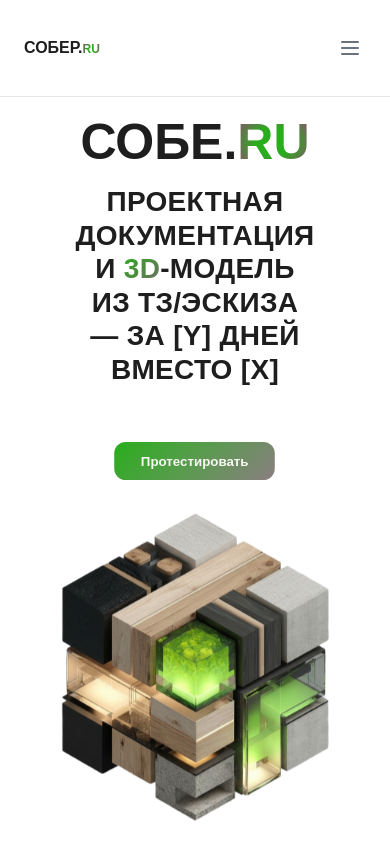
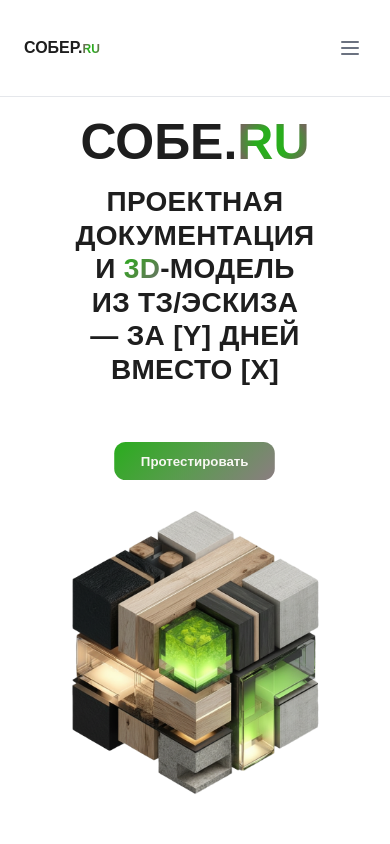
Before and after one commit to keeendaaa/sobirai_landing, a React (Vite) app: page / in a window 390 px wide. Shown: the top 844 px of the page. Built offline with nearby package versions, Linux system fonts and the light colour scheme; a web font is replaced by a local one.

Commit message:
debug adaptive

```diff
--- a/src/index.css
+++ b/src/index.css
@@ -76,6 +76,10 @@
     overflow-x: hidden;
 }
 
+html {
+    overflow-x: hidden;
+}
+
 .container {
     max-width: 1440px;
     margin: 0 auto;
@@ -485,6 +489,8 @@
     font-weight: 800;
     text-transform: uppercase;
     margin-bottom: 40px;
+    overflow-wrap: anywhere;
+    word-break: break-word;
 }
 
 .section-title.white {
@@ -603,6 +609,8 @@
     margin: 40px auto;
     text-align: center;
     line-height: 1.8;
+    overflow-wrap: anywhere;
+    word-break: break-word;
 }
 
 .how-it-works .section-description {
@@ -675,6 +683,8 @@
     margin-bottom: 40px;
     color: #F8F7F3;
     margin-top: 10px;
+    overflow-wrap: anywhere;
+    word-break: break-word;
 }
 
 .what-we-offer .section-subtitle {
@@ -734,6 +744,7 @@
     padding: 80px 0;
     color: var(--secondary-color);
     position: relative;
+    overflow-x: hidden;
 }
 
 .problems .section-title {
@@ -765,11 +776,14 @@
     flex-direction: column;
     gap: 40px;
     margin-top: 40px;
+    width: 100%;
 }
 
 .problem-card {
     padding: 20px 0;
     max-width: 520px;
+    width: 100%;
+    box-sizing: border-box;
 }
 
 .problem-card:nth-child(1) {
@@ -1314,9 +1328,9 @@
 }
 
 .footer-logo {
-    width: 100vw;
-    margin-left: calc(50% - 50vw);
-    margin-right: calc(50% - 50vw);
+    width: 100%;
+    margin-left: 0;
+    margin-right: 0;
     text-align: center;
     opacity: 0.31;
 }
@@ -1451,6 +1465,13 @@
         font-size: 20px;
     }
 
+    .problems .section-title,
+    .problems .section-description {
+        text-align: center;
+        margin-left: auto;
+        margin-right: auto;
+    }
+
     .offer-card h3,
     .problem-card h3,
     .package-card h3 {
@@ -1557,9 +1578,9 @@
 
     .hero-image {
         order: 2;
-        width: 100vw;
-        margin-left: calc(50% - 50vw);
-        margin-right: calc(50% - 50vw);
+        width: 100%;
+        margin-left: 0;
+        margin-right: 0;
     }
 
     .hero-image img {
```
